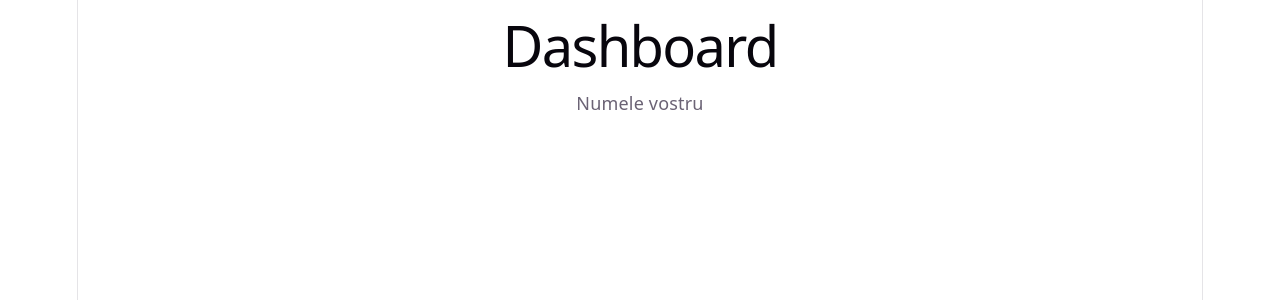
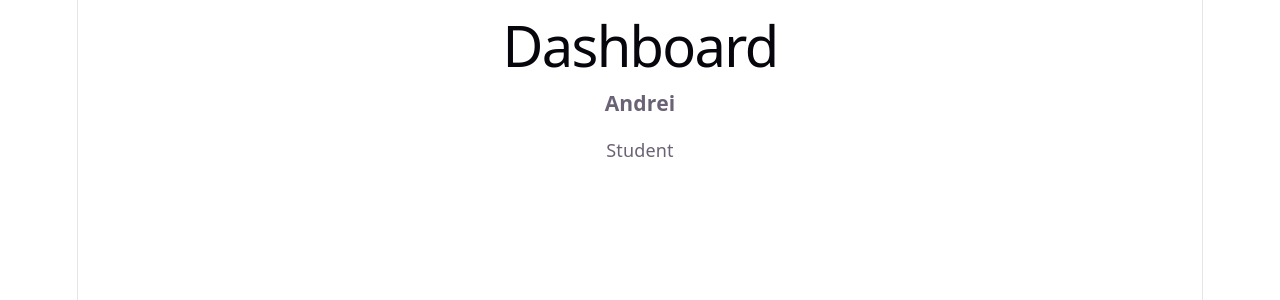
Before and after one commit to AndreiDumitru289/ProgramareWeb, a React (Vite) app: page / in a window 1280 px wide. Shown: the top 300 px of the page. Built offline with nearby package versions, Linux system fonts and the light colour scheme.

Commit message:
ex2: componenta Card

```diff
--- a/src/App.jsx
+++ b/src/App.jsx
@@ -1,8 +1,10 @@
+import Card from './Card';
+
 function App() {
  return (
  <div>
  <h1>Dashboard</h1>
- <p>Numele vostru </p>
+ <Card />
  </div>
  );
 }
--- /dev/null
+++ b/src/Card.jsx
@@ -0,0 +1,10 @@
+function Card() {
+  return (
+    <div>
+      <h3>Andrei</h3>
+      <p>Student</p>
+    </div>
+  );
+}
+
+export default Card;
```
